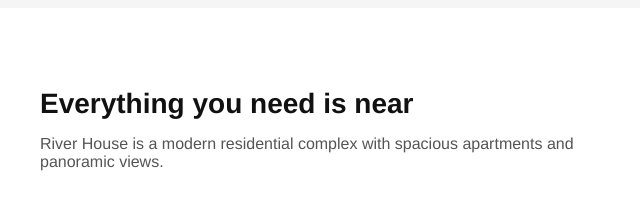
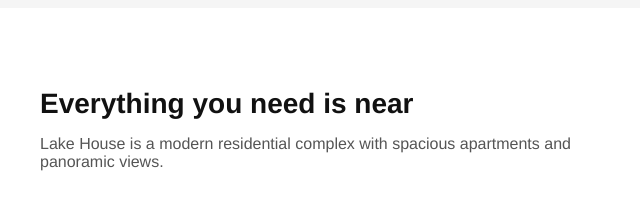
Before and after one commit to juanmirandacazaux/River-house, a plain HTML site: page index.html in a window 1280 px wide. Shown: the part 1220-1418 px from the top of the page, 0-640 px from the left. Drawn offline with Linux system fonts and the light colour scheme.

Commit message:
Website updates

```diff
--- a/index.html
+++ b/index.html
@@ -25,7 +25,7 @@
 <section class="section fade">
   <h2>Everything you need is near</h2>
   <p>
-    River House is a modern residential complex with spacious apartments and panoramic views.
+    Lake House is a modern residential complex with spacious apartments and panoramic views.
   </p>
 
   <div class="grid">
```
